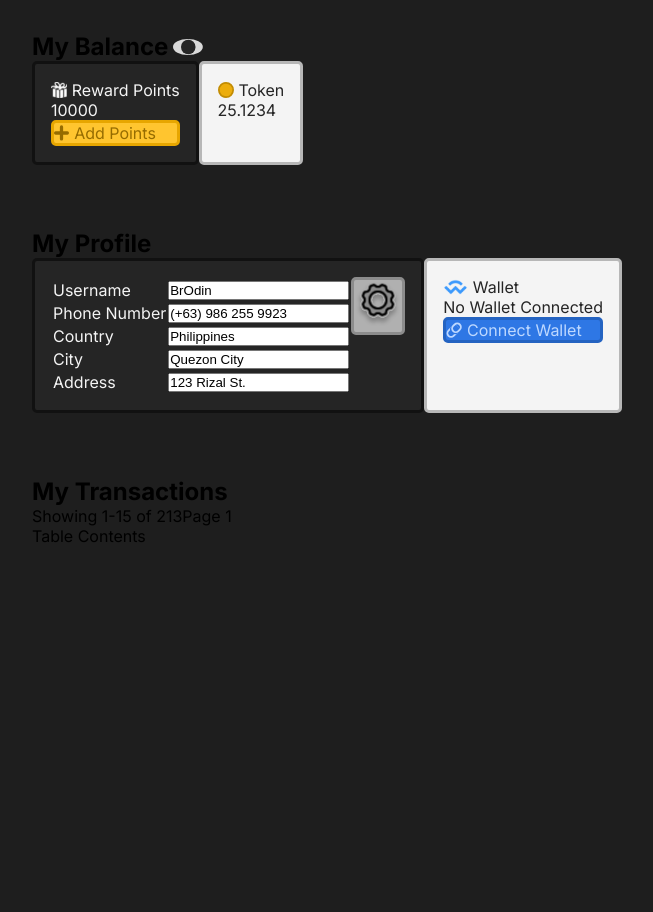
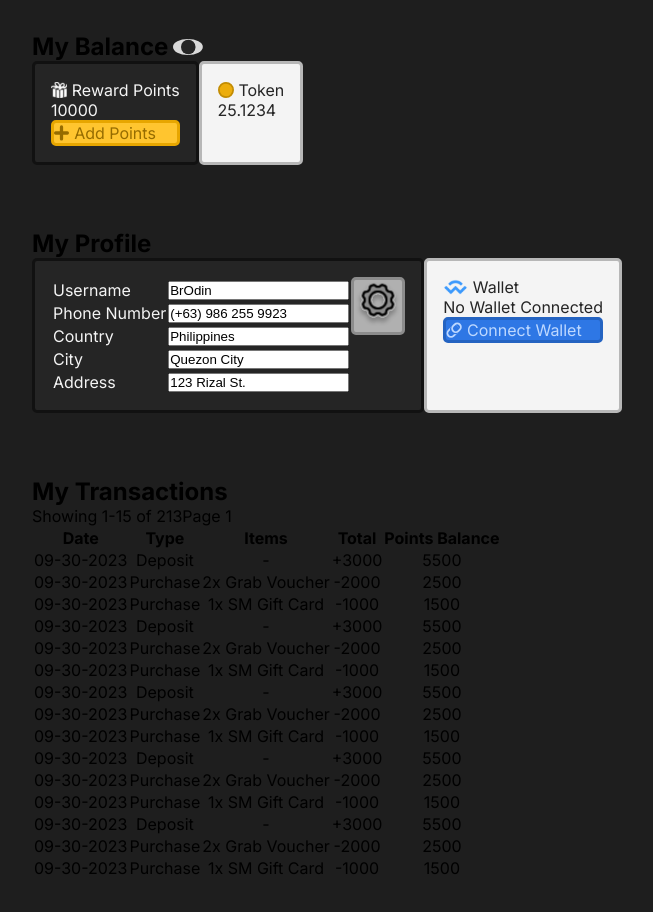
Before and after one commit to qwerttyuiiop1/CSSECDV, a Next.js app: page /wallet in a window 1280 px wide. Shown: the whole page, without its empty margins (32-685 px from the left). Before the commit the page ends 800 px from the top, so only its background shows below. Built offline with nearby package versions, Linux system fonts and the light colour scheme.

Commit message:
added transactions table

```diff
--- a/src/app/wallet/page.module.css
+++ b/src/app/wallet/page.module.css
@@ -106,3 +106,7 @@
     border-color: #8C8C8C;
     background-color: #B0B0B0;
 }
+
+.transactions_table_container > table > tr > td {
+    text-align: center;
+}
--- a/src/app/wallet/page.tsx
+++ b/src/app/wallet/page.tsx
@@ -16,7 +16,113 @@ const defaultProfile = {
     address: "123 Rizal St."
 }
 
-const defaultTransactions = null;
+const defaultTransactions = [
+    {
+      "date": "09-30-2023",
+      "type": "Deposit",
+      "items": "-",
+      "total": "+3000",
+      "pointsBalance": 5500
+    },
+    {
+      "date": "09-30-2023",
+      "type": "Purchase",
+      "items": "2x Grab Voucher",
+      "total": -2000,
+      "pointsBalance": 2500
+    },
+    {
+      "date": "09-30-2023",
+      "type": "Purchase",
+      "items": "1x SM Gift Card",
+      "total": -1000,
+      "pointsBalance": 1500
+    },
+    {
+      "date": "09-30-2023",
+      "type": "Deposit",
+      "items": "-",
+      "total": "+3000",
+      "pointsBalance": 5500
+    },
+    {
+      "date": "09-30-2023",
+      "type": "Purchase",
+      "items": "2x Grab Voucher",
+      "total": -2000,
+      "pointsBalance": 2500
+    },
+    {
+      "date": "09-30-2023",
+      "type": "Purchase",
+      "items": "1x SM Gift Card",
+      "total": -1000,
+      "pointsBalance": 1500
+    },
+    {
+      "date": "09-30-2023",
+      "type": "Deposit",
+      "items": "-",
+      "total": "+3000",
+      "pointsBalance": 5500
+    },
+    {
+      "date": "09-30-2023",
+      "type": "Purchase",
+      "items": "2x Grab Voucher",
+      "total": -2000,
+      "pointsBalance": 2500
+    },
+    {
+      "date": "09-30-2023",
+      "type": "Purchase",
+      "items": "1x SM Gift Card",
+      "total": -1000,
+      "pointsBalance": 1500
+    },
+    {
+      "date": "09-30-2023",
+      "type": "Deposit",
+      "items": "-",
+      "total": "+3000",
+      "pointsBalance": 5500
+    },
+    {
+      "date": "09-30-2023",
+      "type": "Purchase",
+      "items": "2x Grab Voucher",
+      "total": -2000,
+      "pointsBalance": 2500
+    },
+    {
+      "date": "09-30-2023",
+      "type": "Purchase",
+      "items": "1x SM Gift Card",
+      "total": -1000,
+      "pointsBalance": 1500
+    },
+    {
+      "date": "09-30-2023",
+      "type": "Deposit",
+      "items": "-",
+      "total": "+3000",
+      "pointsBalance": 5500
+    },
+    {
+      "date": "09-30-2023",
+      "type": "Purchase",
+      "items": "2x Grab Voucher",
+      "total": -2000,
+      "pointsBalance": 2500
+    },
+    {
+      "date": "09-30-2023",
+      "type": "Purchase",
+      "items": "1x SM Gift Card",
+      "total": -1000,
+      "pointsBalance": 1500
+    }
+  ];
 
 export default function Wallet({
     balance=defaultBalance,
@@ -121,6 +227,7 @@ function ProfileSection({ profile }) {
 }
 
 function TransactionsSection({ transactions }) {
+    console.log(transactions);
     return (
         <HeaderSection className={styles.transactions_subsection} header="My Transactions">
             <div className={styles.transactions_page_container}>
@@ -132,7 +239,26 @@ function TransactionsSection({ transactions }) {
                 </div>
             </div>
             <div className={styles.transactions_table_container}>
-                Table Contents
+                <table>
+                    <tr>
+                        <th>Date</th>
+                        <th>Type</th>
+                        <th>Items</th>
+                        <th>Total</th>
+                        <th>Points Balance</th>
+                    </tr>
+                    {transactions.map((transaction) => {
+                        return (
+                            <tr>
+                                <td>{transaction.date}</td>
+                                <td>{transaction.type}</td>
+                                <td>{transaction.items}</td>
+                                <td>{transaction.total}</td>
+                                <td>{transaction.pointsBalance}</td>
+                            </tr>
+                        );
+                    })}
+                </table>
             </div>
         </HeaderSection>
     );
```
